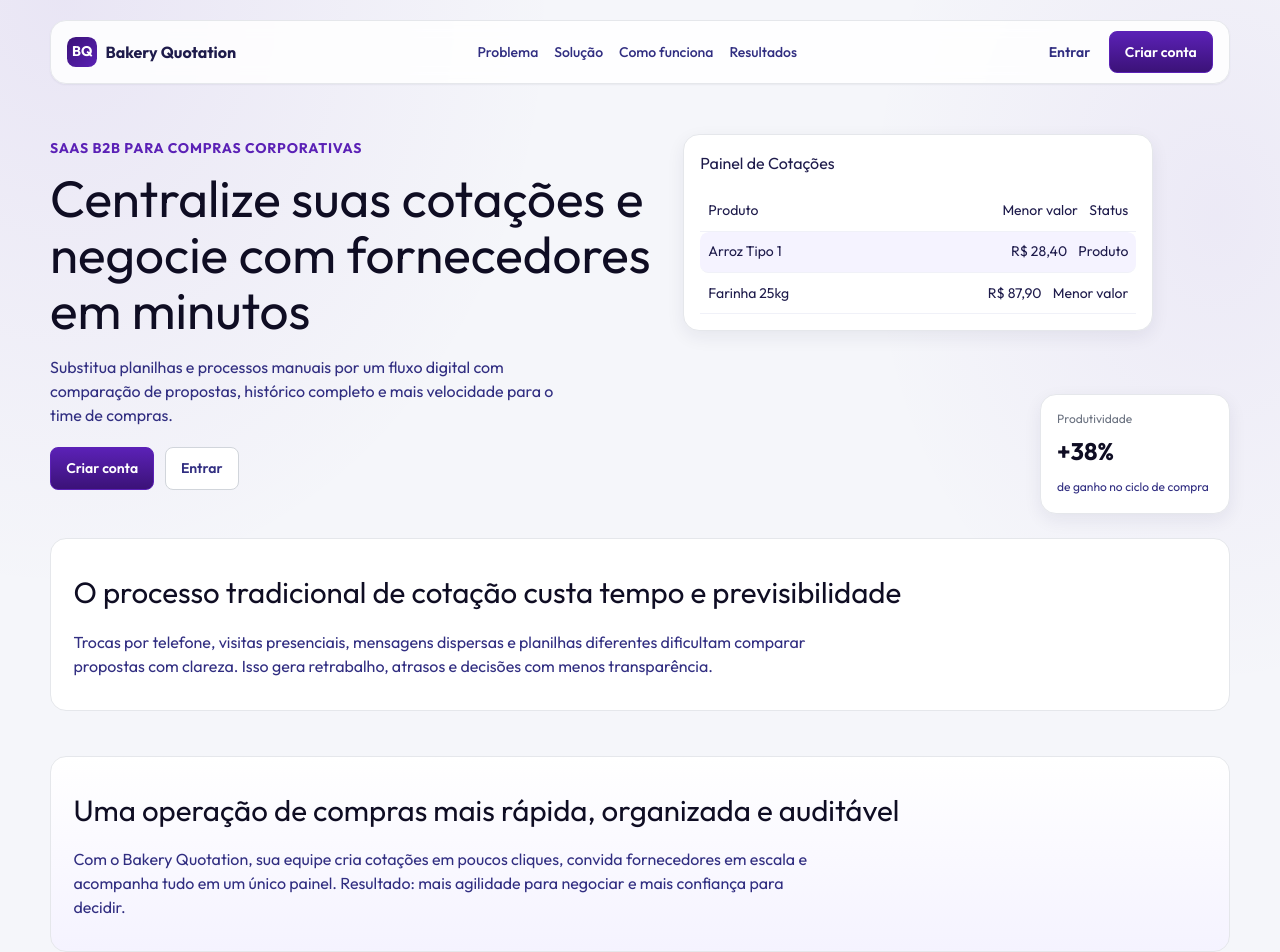
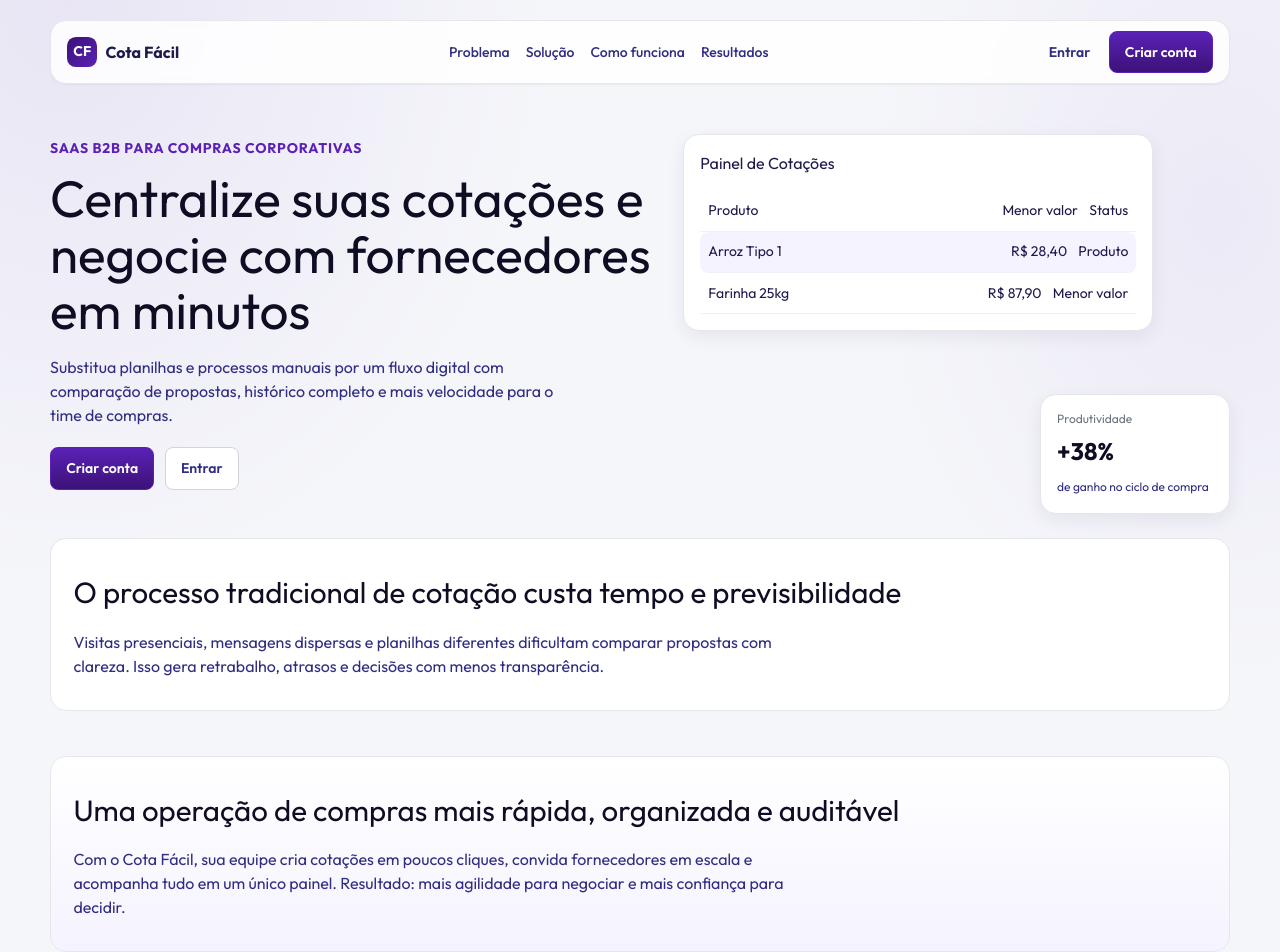
Before and after one commit to GabrielRoger07/Bakery-Quotation, a React (Vite) app in the folder frontend/: page / in a window 1280 px wide. Shown: the top 952 px of the page. Built offline with nearby package versions, Linux system fonts and the light colour scheme; no server answers.

Commit message:
Fix loading translation on loading button

```diff
--- a/frontend/src/components/Button.jsx
+++ b/frontend/src/components/Button.jsx
@@ -54,7 +54,7 @@ const Button = ({ children, onClick, disabled, type = 'button', loading = false,
 
   return (
     <button type={type} onClick={onClick} disabled={disabled || loading} className={cls}>
-      {loading ? 'Loading...' : children}
+      {loading ? 'Carregando...' : children}
     </button>
   )
 }
--- a/frontend/src/pages/Marketing/LandingPage.jsx
+++ b/frontend/src/pages/Marketing/LandingPage.jsx
@@ -23,8 +23,8 @@ const LandingPage = () => {
             {/* Topbar */}
             <header className="landing-topbar max-w-[1180px] mx-auto h-16 border border-[var(--color-border-default)] rounded-[var(--radius-xl)] [box-shadow:var(--shadow-xs)] flex items-center justify-between px-4 max-sm:h-auto max-sm:py-3 max-sm:gap-[0.6rem] max-sm:flex-wrap">
                 <div className="inline-flex items-center gap-2 font-bold">
-                    <span className="w-[1.9rem] h-[1.9rem] rounded-[0.55rem] grid place-items-center text-white bg-gradient-to-br from-[var(--color-accent-strong)] to-[var(--color-accent)] text-[0.875rem]">BQ</span>
-                    <span>Bakery Quotation</span>
+                    <span className="w-[1.9rem] h-[1.9rem] rounded-[0.55rem] grid place-items-center text-white bg-gradient-to-br from-[var(--color-accent-strong)] to-[var(--color-accent)] text-[0.875rem]">CF</span>
+                    <span>Cota Fácil</span>
                 </div>
                 <nav className="flex items-center gap-4 max-lg:hidden">
                     <a href="#problema" className="no-underline text-[var(--color-text-secondary)] text-[0.875rem] font-medium hover:text-[var(--color-text-heading)]">Problema</a>
@@ -74,12 +74,12 @@ const LandingPage = () => {
             {/* Sections */}
             <section id="problema" className="landing-section bg-[var(--color-surface-card)]">
                 <h2 className="m-0 text-[clamp(1.4rem,2.3vw,2rem)] text-[var(--color-text-heading)]">O processo tradicional de cotação custa tempo e previsibilidade</h2>
-                <p className="mt-[0.9rem] mb-0 text-[var(--color-text-secondary)] text-base max-w-[72ch]">Trocas por telefone, visitas presenciais, mensagens dispersas e planilhas diferentes dificultam comparar propostas com clareza. Isso gera retrabalho, atrasos e decisões com menos transparência.</p>
+                <p className="mt-[0.9rem] mb-0 text-[var(--color-text-secondary)] text-base max-w-[72ch]">Visitas presenciais, mensagens dispersas e planilhas diferentes dificultam comparar propostas com clareza. Isso gera retrabalho, atrasos e decisões com menos transparência.</p>
             </section>
 
             <section id="solucao" className="landing-section bg-gradient-to-b from-white to-[var(--color-highlight-lighter)]">
                 <h2 className="m-0 text-[clamp(1.4rem,2.3vw,2rem)] text-[var(--color-text-heading)]">Uma operação de compras mais rápida, organizada e auditável</h2>
-                <p className="mt-[0.9rem] mb-0 text-[var(--color-text-secondary)] text-base max-w-[72ch]">Com o Bakery Quotation, sua equipe cria cotações em poucos cliques, convida fornecedores em escala e acompanha tudo em um único painel. Resultado: mais agilidade para negociar e mais confiança para decidir.</p>
+                <p className="mt-[0.9rem] mb-0 text-[var(--color-text-secondary)] text-base max-w-[72ch]">Com o Cota Fácil, sua equipe cria cotações em poucos cliques, convida fornecedores em escala e acompanha tudo em um único painel. Resultado: mais agilidade para negociar e mais confiança para decidir.</p>
             </section>
 
             <section className="landing-section">
```
